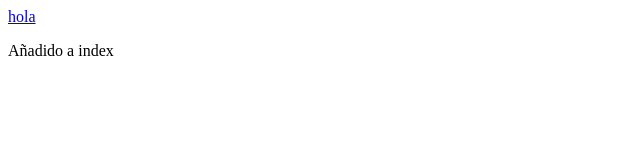
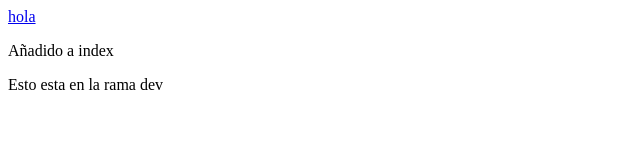
Before and after one commit to xtream2000c/EjemploGitVSC, a plain HTML site: page index.html in a window 1280 px wide. Shown: the whole page, without its empty margins (0-640 px from the left). Drawn offline with Linux system fonts and the light colour scheme.

Commit message:
Primer comit en DEV

```diff
--- a/index.html
+++ b/index.html
@@ -9,5 +9,6 @@
 <body>
     <a href="perfil.html">hola</a>
     <p>Añadido a index</p>
+    <p>Esto esta en la rama dev</p>
 </body>
 </html>
```
